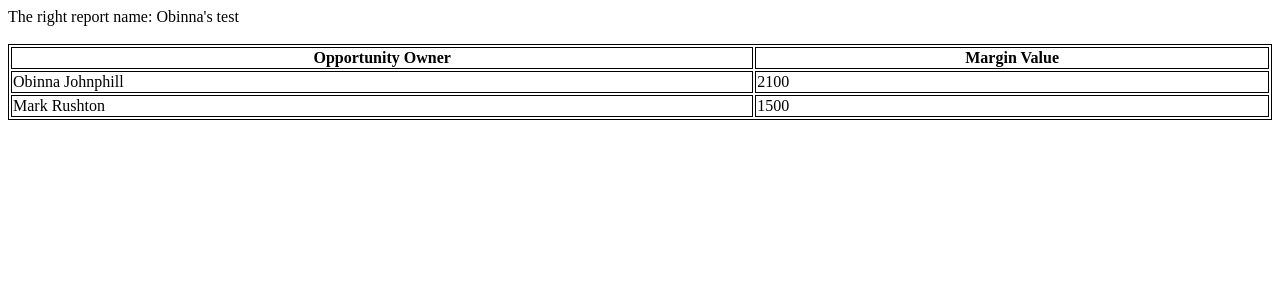
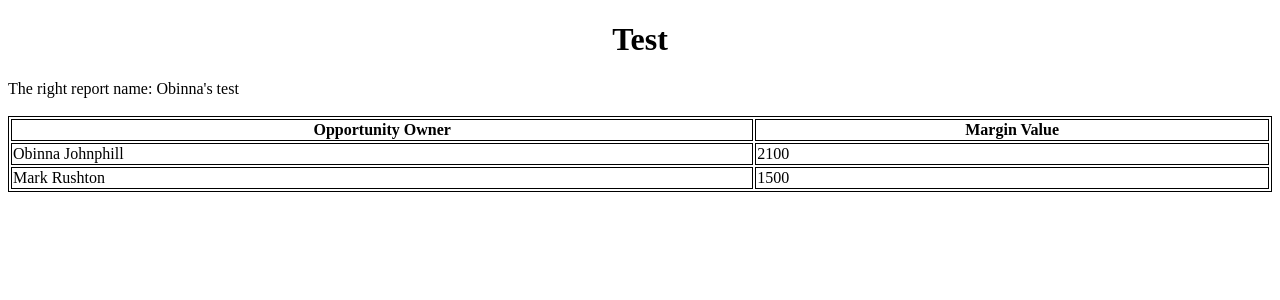
Before and after one commit to obinnajohnphill/CodeLibrary, a PHP site: page / in a window 1280 px wide. Shown: the top 300 px of the page. Run offline with PHP 8.4, Linux system fonts and the light colour scheme.

Commit message:
commiting test

```diff
--- a/index.php
+++ b/index.php
@@ -10,6 +10,8 @@ table, th, td {
 </head>
 
 <body>
+
+<div align="center"><h1>Test</h1></div>
 <?php
 
 require_once('class.php');
```
